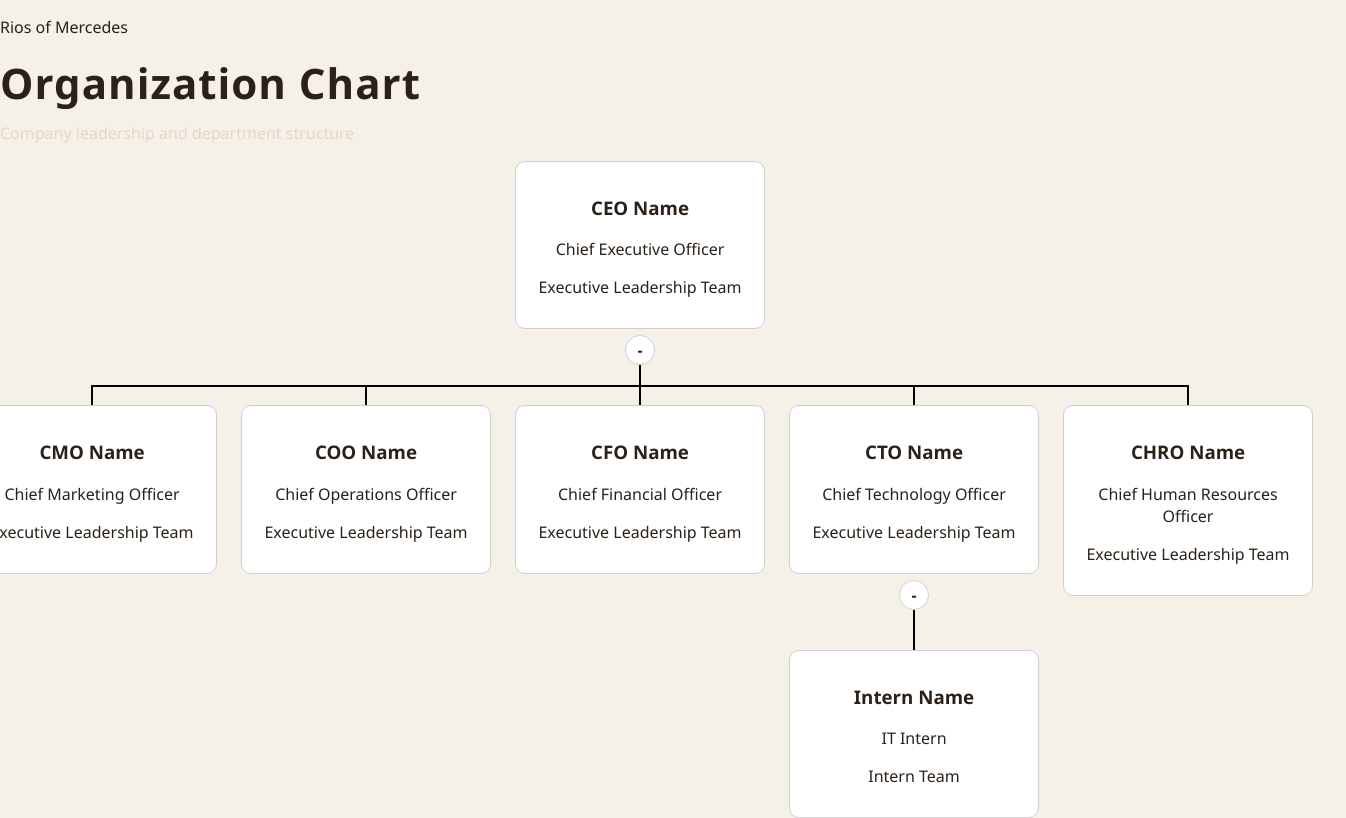
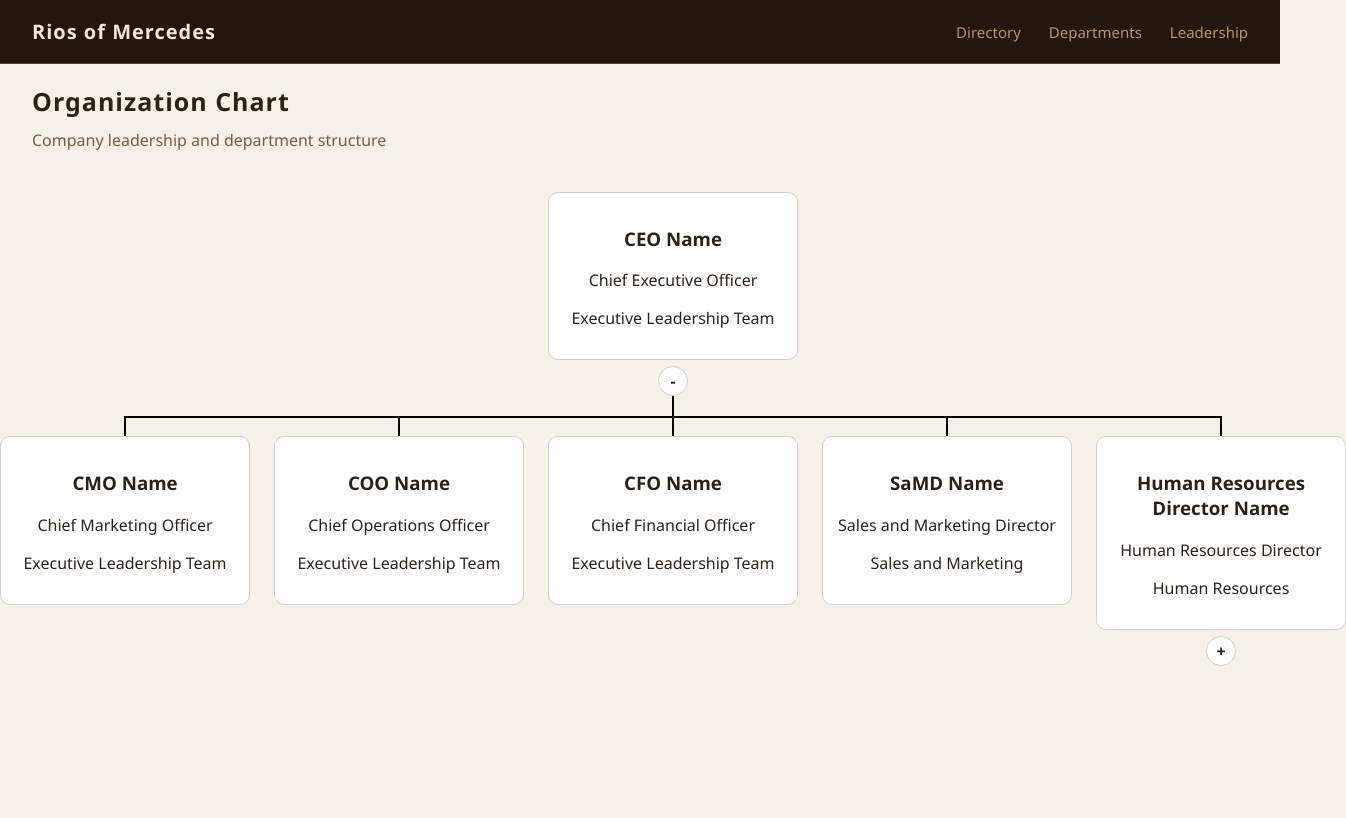
Before and after one commit to Riosofmercedes-companygit/Orginization-Chart, a React (Vite) app: page / in a window 1280 px wide. Shown: the whole page, 1346 px wide, since content can reach past the window. Built offline with nearby package versions, Linux system fonts and the light colour scheme; the HTML template or start-up script is replaced by a standard one.

Commit message:
Added a Navbar component as well as made the deafualt screen load with CEO and his children only expanded.

```diff
--- a/src/App.jsx
+++ b/src/App.jsx
@@ -1,6 +1,7 @@
 import OrgChart from "./components/OrgChart";
 import { useState } from "react";
 import { employees } from "./data/employees";
+import Navbar from "./components/Navbar";
 
 function App() {
   const [selectedEmployee, setSelectedEmployee] = useState(null);
@@ -11,9 +12,11 @@ function App() {
 
   return (
     <div className="app">
+
+      <Navbar />
+
       <header className="app-header">
         <div>
-          <p className="app-label">Rios of Mercedes</p>
 
           <h1>Organization Chart</h1>
 
@@ -27,6 +30,7 @@ function App() {
         <OrgChart
           employee={employees}
           onSelect={handleSelect}
+          startExpanded={true}
         />
       </main>
 
--- /dev/null
+++ b/src/components/Navbar.css
@@ -0,0 +1,38 @@
+.top-nav {
+    height: 64px;
+    background: #24160d;
+    border-bottom: 1px solid #5c4330;
+    display: flex;
+    align-items: center;
+    justify-content: space-between;
+    padding: 0 32px;
+    box-sizing: border-box;
+    position: fixed;
+    top: 0;
+    left: 0;
+    width: 100%;
+    z-index: 1000;
+}
+
+.nav-brand {
+    color: #f3e7d7;
+    font-size: 20px;
+    font-weight: 700;
+    letter-spacing: 1px;
+}
+
+.nav-links {
+    display: flex;
+    gap: 28px;
+    color: #b89572;
+    font-size: 15px;
+}
+
+.nav-links span {
+    cursor: pointer;
+    transition: color 0.2s ease;
+}
+
+.nav-links span:hover {
+    color: #f3e7d7;
+}
--- /dev/null
+++ b/src/components/Navbar.jsx
@@ -0,0 +1,19 @@
+import "./Navbar.css"
+
+function Navbar() {
+    return (
+        <nav className="top-nav">
+            <div className="nav-brand">
+                Rios of Mercedes
+            </div>
+
+            <div className="nav-links">
+                <span>Directory</span>
+                <span>Departments</span>
+                <span>Leadership</span>
+            </div>
+        </nav>
+    );
+}
+
+export default Navbar;
--- a/src/components/OrgChart.css
+++ b/src/components/OrgChart.css
@@ -21,6 +21,7 @@
     justify-content: center;
     gap: 24px;
     margin-top: 0;
+    padding-top: 0;
 }
 
 .org-child-wrapper {
--- a/src/components/OrgChart.jsx
+++ b/src/components/OrgChart.jsx
@@ -6,21 +6,12 @@ import { useState } from "react";
 OrgChart is a recursive component.
 It renders ONE employee and then calls itself for each direct report.
 */
-function OrgChart({ employee, onSelect }) {
+function OrgChart({ employee, onSelect, startExpanded = false }) {
 
-  /*
-  isExpanded - whether or not this employee's direct reports are showing
-  setIsExpanded - changes the value of isExpanded
-  true - children visible by default
-  */
-  const [isExpanded, setIsExpanded] = useState(true);
+  const [isExpanded, setIsExpanded] = useState(startExpanded);
 
   return (<div className="org-node">
 
-    {/*
-  Render the current employee as a card.
-  onSelect is passed down so clicks can bubble up to App.jsx
-  */}
     <EmployeeCard
       employee={employee}
       onSelect={onSelect}
@@ -29,45 +20,20 @@ function OrgChart({ employee, onSelect }) {
       onToggle={() => setIsExpanded(!isExpanded)}
     />
 
-    {/*
-  Only render children section IF this employee has direct reports.
-  Prevents empty spacing for employees with no reports.
-  */}
     {employee.children.length > 0 && isExpanded && (
 
-      /*
-      Wrapper that holds:
-      - vertical line from parent
-      - horizontal connector line
-      - row of child employees
-      */
       <div className="org-children-wrapper">
 
-        {/* Vertical line from current employee down */}
         <div className="org-line"></div>
 
-        {/* Container for all direct reports (displayed in a row) */}
         <div className="org-children">
 
-          {/*
-        Loop through each direct report (child).
-        For each child:
-        - create a wrapper
-        - draw a vertical connector line
-        - recursively render that employee
-        */}
           {employee.children.map((child, index) => (
 
             <div className="org-child-wrapper" key={index}>
 
-              {/* Vertical line from horizontal bar down to child */}
               <div className="org-child-line"></div>
 
-              {/*
-            Recursive call:
-            This renders the child's own card + THEIR children.
-            This is what builds the entire tree structure.
-            */}
               <OrgChart employee={child} onSelect={onSelect} />
 
             </div>
--- a/src/data/employees.js
+++ b/src/data/employees.js
@@ -48,10 +48,22 @@ export const employees = {
       children: []
     },
     {
-      name: "CTO Name",
-      title: "Chief Technology Officer",
-      department: "Executive Leadership Team",
-      level: "Executive",
+      name: "SaMD Name",
+      title: "Sales and Marketing Director",
+      department: "Sales and Marketing",
+      level: "",
+      category: "Leadership",
+      location: "Unknown",
+      email: "",
+      phone: "",
+      image: "",
+      children: []
+    },
+    {
+      name: "Human Resources Director Name",
+      title: "Human Resources Director",
+      department: "Human Resources",
+      level: "",
       category: "Leadership",
       location: "Unknown",
       email: "",
@@ -59,11 +71,35 @@ export const employees = {
       image: "",
       children: [
         {
-          name: "Intern Name",
-          title: " IT Intern",
-          department: "Intern Team",
-          level: "Executive",
-          category: "Leadership",
+          name: "HR Emp 1",
+          title: "HR Employee",
+          department: "Human Resources",
+          level: "Employee",
+          category: "Employment",
+          location: "Unknown",
+          email: "",
+          phone: "",
+          image: "",
+          children: []
+        },
+        {
+          name: "HR Emp 2",
+          title: "HR Employee",
+          department: "Human Resources",
+          level: "Employee",
+          category: "Employment",
+          location: "Unknown",
+          email: "",
+          phone: "",
+          image: "",
+          children: []
+        },
+        {
+          name: "HR Emp 3",
+          title: "HR Employee",
+          department: "Human Resources",
+          level: "Employee",
+          category: "Employment",
           location: "Unknown",
           email: "",
           phone: "",
@@ -71,18 +107,6 @@ export const employees = {
           children: []
         }
       ]
-    },
-    {
-      name: "CHRO Name",
-      title: "Chief Human Resources Officer",
-      department: "Executive Leadership Team",
-      level: "Executive",
-      category: "Leadership",
-      location: "Unknown",
-      email: "",
-      phone: "",
-      image: "",
-      children: []
     }
   ]
 };
--- a/src/index.css
+++ b/src/index.css
@@ -3,6 +3,7 @@ body {
   font-family: 'Segoe UI', Tahoma, Geneva, Verdana, sans-serif;
   background: #f5f0e8;
   color: #2b2118;
+  overflow-x: auto;
 }
 
 .modal {
@@ -61,17 +62,28 @@ body {
   object-fit: cover;
 }
 
+.app-header {
+  padding: 24px 32px;
+}
+
 .app-header h1 {
   margin: 0;
-  font-size: 42px;
+  font-size: 25px;
   font-weight: 700;
   letter-spacing: 1px;
+  margin-top: 60px;
 }
 
 .app-subtitle {
   margin-top: 10px;
   font-size: 16px;
-  color: #e7d7c3;
+  color: #7a5a3d;
   max-width: 600px;
   line-height: 1.5;
 }
+
+.chart-panel {
+  overflow-x: auto;
+  width: fit-content;
+  min-width: 100%;
+}
```
